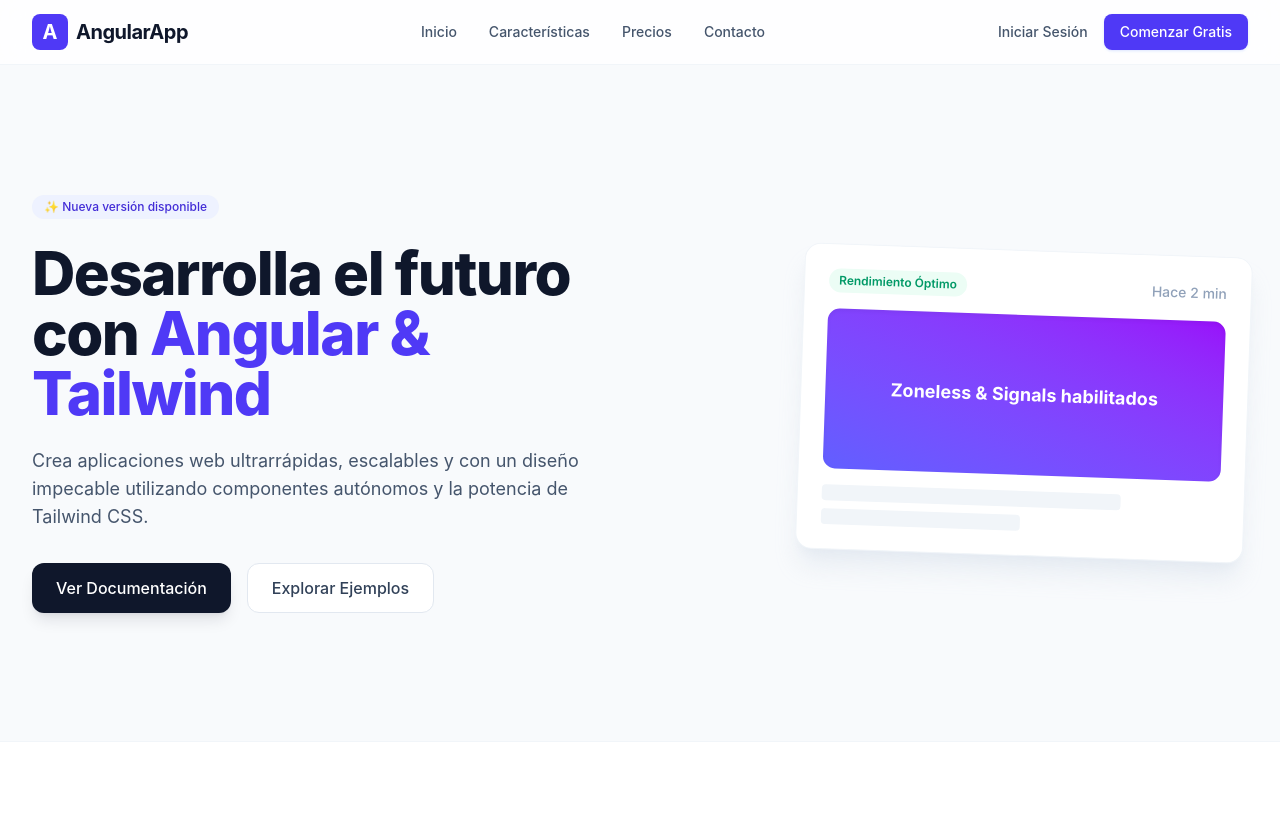
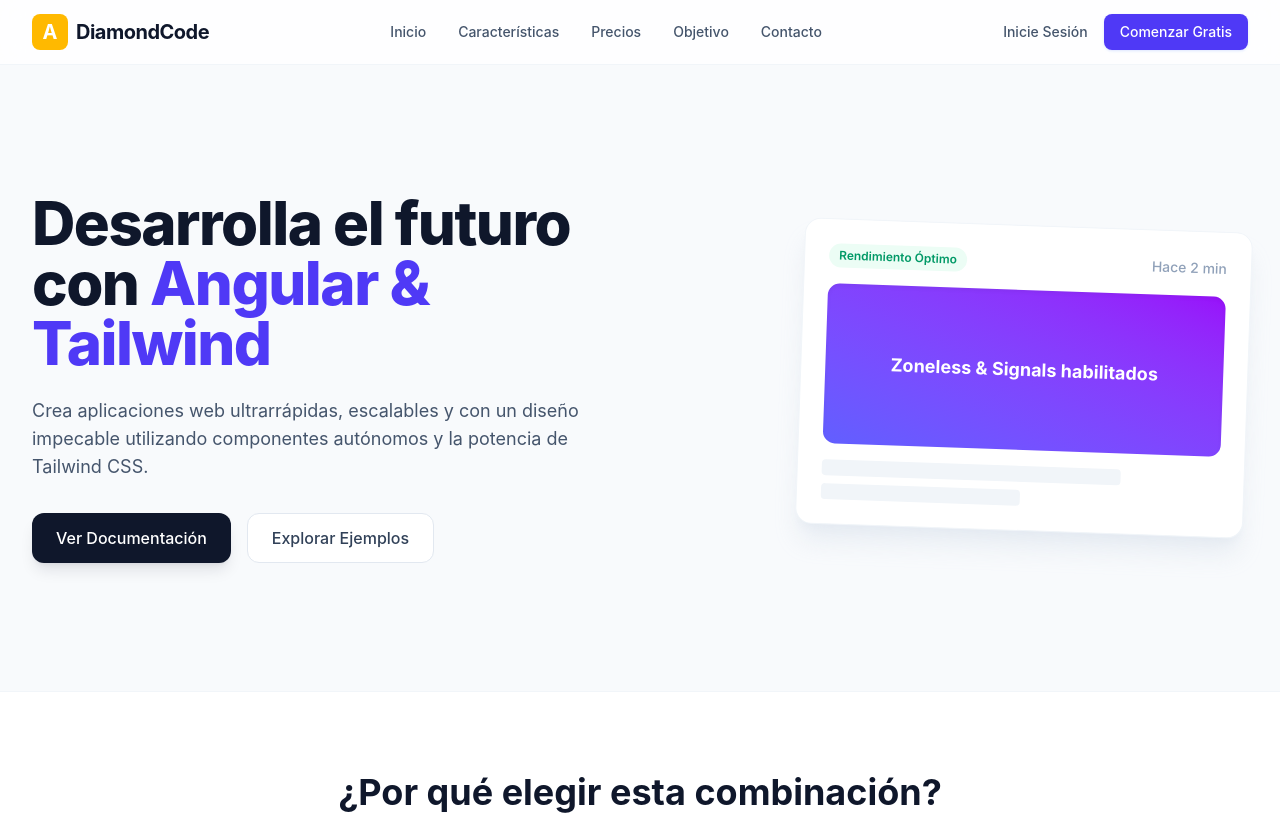
Before and after one commit to TheJuan16/tienda, an Angular app: page /home in a window 1280 px wide. Shown: the top 815 px of the page. Built offline with nearby package versions, Linux system fonts and the light colour scheme.

Commit message:
refactor(refacto):cambios

```diff
--- a/src/app/pages/home/home.html
+++ b/src/app/pages/home/home.html
@@ -3,17 +3,18 @@
   <header class="bg-white/80 backdrop-blur-md sticky top-0 z-50 border-b border-slate-100">
     <div class="max-w-7xl mx-auto px-4 sm:px-6 lg:px-8 h-16 flex items-center justify-between">
       <div class="flex items-center gap-2">
-        <div class="w-9 h-9 bg-indigo-600 rounded-lg flex items-center justify-center text-white font-bold text-xl">A</div>
-        <span class="text-xl font-bold tracking-tight text-slate-900">AngularApp</span>
+        <div class="w-9 h-9 bg-amber-400 rounded-lg flex items-center justify-center text-white font-bold text-xl">A</div>
+        <span class="text-xl font-bold tracking-tight text-slate-900">DiamondCode</span>
       </div>
       <nav class="hidden md:flex items-center gap-8 text-sm font-medium text-slate-600">
-        <a href="#" class="hover:text-indigo-600 transition-colors">Inicio</a>
-        <a href="#" class="hover:text-indigo-600 transition-colors">Características</a>
-        <a href="#" class="hover:text-indigo-600 transition-colors">Precios</a>
-        <a href="#" class="hover:text-indigo-600 transition-colors">Contacto</a>
+        <a href="#" class="hover:text-amber-400 transition-colors">Inicio</a>
+        <a href="#" class="hover:text-amber-400 transition-colors">Características</a>
+        <a href="#" class="hover:text-amber-400 transition-colors">Precios</a>
+        <a href="#" class="hover:text-amber-400 transition-colors">Objetivo</a>
+        <a href="#" class="hover:text-amber-400 transition-colors">Contacto</a>
       </nav>
       <div class="flex items-center gap-4">
-        <button class="text-sm font-medium text-slate-600 hover:text-slate-900 hidden sm:block">Iniciar Sesión</button>
+        <button class="text-sm font-medium text-slate-600 hover:text-slate-900 hidden sm:block">Inicie Sesión</button>
         <button class="bg-indigo-600 hover:bg-indigo-700 text-white text-sm font-medium px-4 py-2 rounded-lg transition-colors shadow-sm shadow-indigo-100">
           Comenzar Gratis
         </button>
@@ -24,9 +25,7 @@
   <section class="relative overflow-hidden py-20 lg:py-32">
     <div class="max-w-7xl mx-auto px-4 sm:px-6 lg:px-8 grid lg:grid-cols-2 gap-12 items-center">
       <div class="space-y-6 text-center lg:text-left">
-        <span class="inline-flex items-center gap-1.5 py-1 px-3 rounded-full text-xs font-medium bg-indigo-50 text-indigo-700">
-          ✨ Nueva versión disponible
-        </span>
+
         <h1 class="text-4xl sm:text-5xl lg:text-6xl font-extrabold text-slate-900 tracking-tight leading-none">
           Desarrolla el futuro con <span class="text-indigo-600">Angular & Tailwind</span>
         </h1>
```
Also changed, not shown: src/app/pages/home/home.ts (+6 -1 lines).
